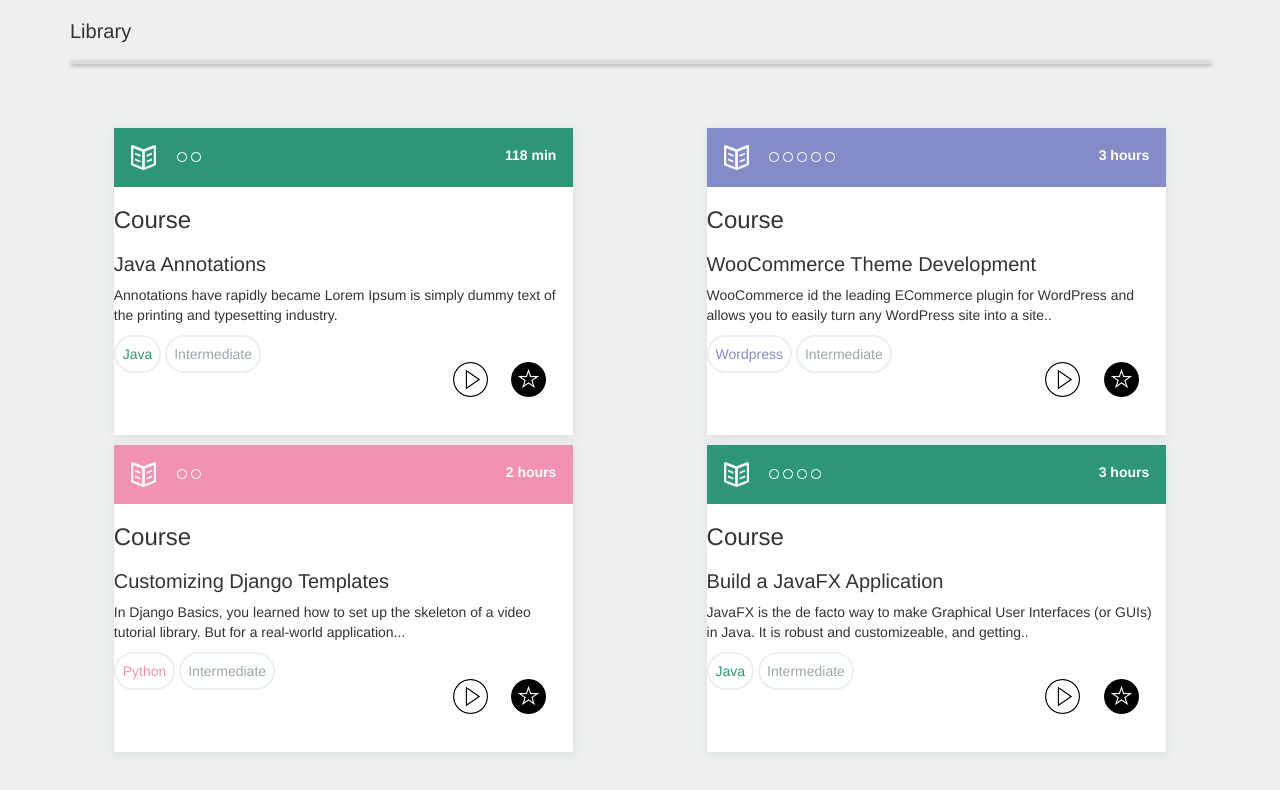
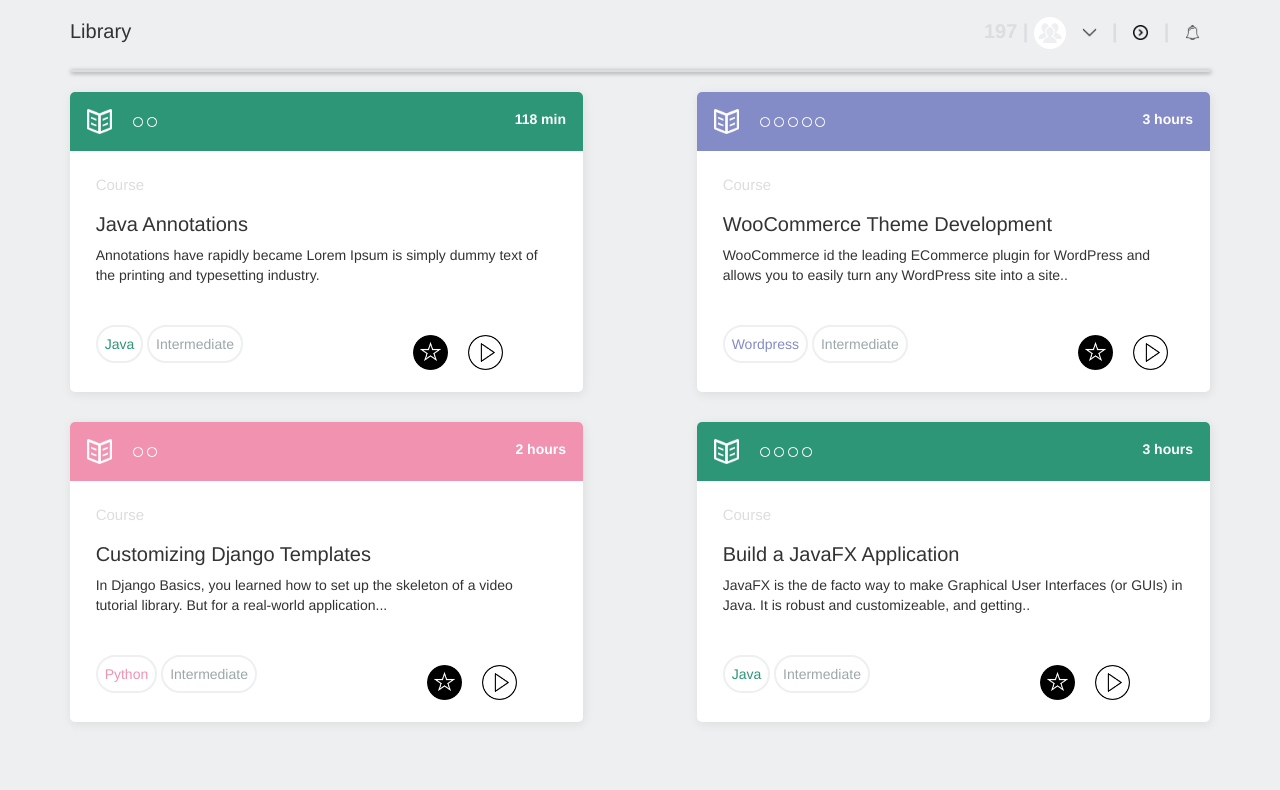
Before and after one commit to quinnschwartz/treehouse, a plain HTML site: page index.html in a window 1280 px wide. Drawn offline with Linux system fonts and the light colour scheme.

Commit message:
adds floats to header and buttons

```diff
--- a/css/styles.css
+++ b/css/styles.css
@@ -18,6 +18,12 @@
   font-size: 20px;
 }
 
+h3 {
+  margin-top: 0;
+  font-size: 15px;
+  color: #DCDDDE;
+}
+
 span {
   float: right;
   margin: 17px;
@@ -25,14 +31,14 @@
   color: white;
 }
 
+.arrow {
+  width: 15px;
+  margin: 10px;
+}
+
 .book {
   width: 25px;
   margin: 17px;
-}
-
-.icons {
-  width: 35px;
-  margin: 10px;
 }
 
 .button {
@@ -44,60 +50,84 @@
 }
 
 .buttons {
-  height: 100px;
-  /*float: left;*/
+  float: left;
+  height: 80px;
+  margin-top: 30px;
+}
+
+.box {
+  box-shadow: 1px 2px 10px #DCDDDE;
+  margin-bottom: 30px;
+  background-color: white;
+  height: 300px;
+  border-radius: 5px;
 }
 
 .circle {
   width: 10px;
 }
 
+.content {
+  padding: 5%;
+}
+
+.header {
+  height: 50px;
+}
+
+.icons {
+  float: right;
+  width: 35px;
+  margin: 10px;
+}
+
+.number {
+  float: right;
+  margin-top: 15px;
+  font-size: 20px;
+  font-weight: bold;
+  color: #DCDDDE;
+}
+
+.star {
+  margin-left: 170px;
+}
+
+.library {
+  float: left;
+}
+
 .leftCol {
   float: left;
-  width: 42%;
-  margin: 3%;
+  width: 45%;
+}
+
+.navBar {
+  float: right;
+  margin-top: 30px;
 }
 
 .rightCol {
   float: right;
-  width: 42%;
-  margin: 3%;
-}
-
-.java {
-  box-shadow: 1px 2px 10px #DCDDDE;
-  margin: 2%;
-  background-color: white;
-}
-
-.python {
-  box-shadow: 1px 2px 10px #DCDDDE;
-  margin: 2%;
-  background-color: white;
-}
-
-.wordpress {
-  box-shadow: 1px 2px 10px #DCDDDE;
-  margin: 2%;
-  background-color: white;
-}
-
-.javaFX {
-  box-shadow: 1px 2px 10px #DCDDDE;
-  margin: 2%;
-  background-color: white;
+  width: 45%;
 }
 
 .javaHeader {
   background-color: #2c9676;
+  border-top-left-radius: 5px;
+  border-top-right-radius: 5px;
 }
 
 .pythonHeader {
   background-color: #f092b0;
+  border-top-left-radius: 5px;
+  border-top-right-radius: 5px;
 }
 
 .wordpressHeader {
   background-color: #838CC7;
+  border-top-left-radius: 5px;
+  border-top-right-radius: 5px;
 }
 
 #java {
--- a/index.html
+++ b/index.html
@@ -9,17 +9,25 @@
 </head>
 <body>
   <div class="container">
-      <h1>Library</h1>
+    <div class="header">
+      <h1 class="library">Library</h1>
+      <p class="number">197 |
+        <img src="img/group.png" alt="Group">
+        <img src="img/arrow.png" alt="Arrow" class="arrow"> |
+        <img src="img/right.png" alt="Right Arrow" class="arrow"> |
+        <img src="img/alarm.png" alt="Alarm" class="arrow">
+      </p>
+    </div>
     <hr>
     <div class="leftCol">
-      <div class="java">
+      <div class="box">
         <div class="javaHeader">
           <img src="img/open-book.png" alt="Book" class="book">
           <img src="img/circle.png" alt="Circle" class="circle">
           <img src="img/circle.png" alt="Circle" class="circle">
           <span>118 min</span>
         </div>
-
+        <div class="content">
           <h3>Course</h3>
           <h1>Java Annotations</h1>
           <p>Annotations have rapidly became Lorem Ipsum is simply dummy text of the printing and typesetting industry.</p>
@@ -27,18 +35,20 @@
           <div class="buttons">
             <button id="java" class="button" type="button" name="button">Java</button>
             <button class="button" type="button" name="button">Intermediate</button>
-        <span><img src="img/play-button.png" alt="Play" class="icons">
-        <img src="img/star.png" alt="Star" class="icons"></span>
+            <img src="img/play-button.png" alt="Play" class="icons">
+              <img src="img/star.png" alt="Star" class="icons star">
+            </div>
           </div>
         </div>
 
-      <div class="python">
+        <div class="box">
           <div class="pythonHeader">
             <img src="img/open-book.png" alt="Book" class="book">
             <img src="img/circle.png" alt="Circle" class="circle">
             <img src="img/circle.png" alt="Circle" class="circle">
             <span>2 hours</span>
           </div>
+          <div class="content">
             <h3>Course</h3>
             <h1>Customizing Django Templates</h1>
             <p>In Django Basics, you learned how to set up the skeleton of a video tutorial library. But for a real-world application...</p>
@@ -46,14 +56,15 @@
             <div class="buttons">
               <button id="python" class="button" type="button" name="button">Python</button>
               <button class="button" type="button" name="button">Intermediate</button>
-        <span><img src="img/play-button.png" alt="Play" class="icons">
-        <img src="img/star.png" alt="Star" class="icons"></span>
+              <img src="img/play-button.png" alt="Play" class="icons">
+                <img src="img/star.png" alt="Star" class="icons star">
+              </div>
             </div>
           </div>
         </div>
 
         <div class="rightCol">
-      <div class="wordpress">
+          <div class="box">
             <div class="wordpressHeader">
               <img src="img/open-book.png" alt="Book" class="book">
               <img src="img/circle.png" alt="Circle" class="circle">
@@ -64,6 +75,7 @@
               <span>3 hours</span>
             </div>
 
+            <div class="content">
               <h3>Course</h3>
               <h1>WooCommerce Theme Development</h1>
               <p>WooCommerce id the leading ECommerce plugin for WordPress and allows you to easily turn any WordPress site into a site..</p>
@@ -71,12 +83,12 @@
               <div class="buttons">
                 <button id="wordpress" class="button" type="button" name="button">Wordpress</button>
                 <button class="button" type="button" name="button">Intermediate</button>
-        <span><img src="img/play-button.png" alt="Play" class="icons">
-        <img src="img/star.png" alt="Star" class="icons"></span>
+                <img src="img/play-button.png" alt="Play" class="icons">
+                  <img src="img/star.png" alt="Star" class="icons star">
                 </div>
               </div>
-
-      <div class="javaFX">
+            </div>
+            <div class="box">
               <div class="javaHeader">
                 <img src="img/open-book.png" alt="Book" class="book">
                 <img src="img/circle.png" alt="Circle" class="circle">
@@ -85,24 +97,19 @@
                 <img src="img/circle.png" alt="Circle" class="circle">
                 <span>3 hours</span>
               </div>
+              <div class="content">
                 <h3>Course</h3>
                 <h1>Build a JavaFX Application</h1>
                 <p>JavaFX is the de facto way to make Graphical User Interfaces (or GUIs) in Java. It is robust and customizeable, and getting..</p>
-
                 <div class="buttons">
                   <button id="java" class="button" type="button" name="button">Java</button>
                   <button class="button" type="button" name="button">Intermediate</button>
-        <span><img src="img/play-button.png" alt="Play" class="icons">
-        <img src="img/star.png" alt="Star" class="icons"></span>
-      </div>
-
+                  <img src="img/play-button.png" alt="Play" class="icons">
+                    <img src="img/star.png" alt="Star" class="icons star">
                   </div>
                 </div>
               </div>
-
-    <!--Scripts-->
-    <script src="js/jquery-3.1.0.js"></script>
-    <script src="js/bootstrap.js"></script>
-    <script src="js/scripts.js"></script>
+            </div>
+          </div>
   </body>
 </html>
```
Also changed, not shown: img/alarm.png (added), img/arrow.png (added), img/group.png (added), img/right.png (added). Lines whose indentation alone changed are shown as unchanged.
